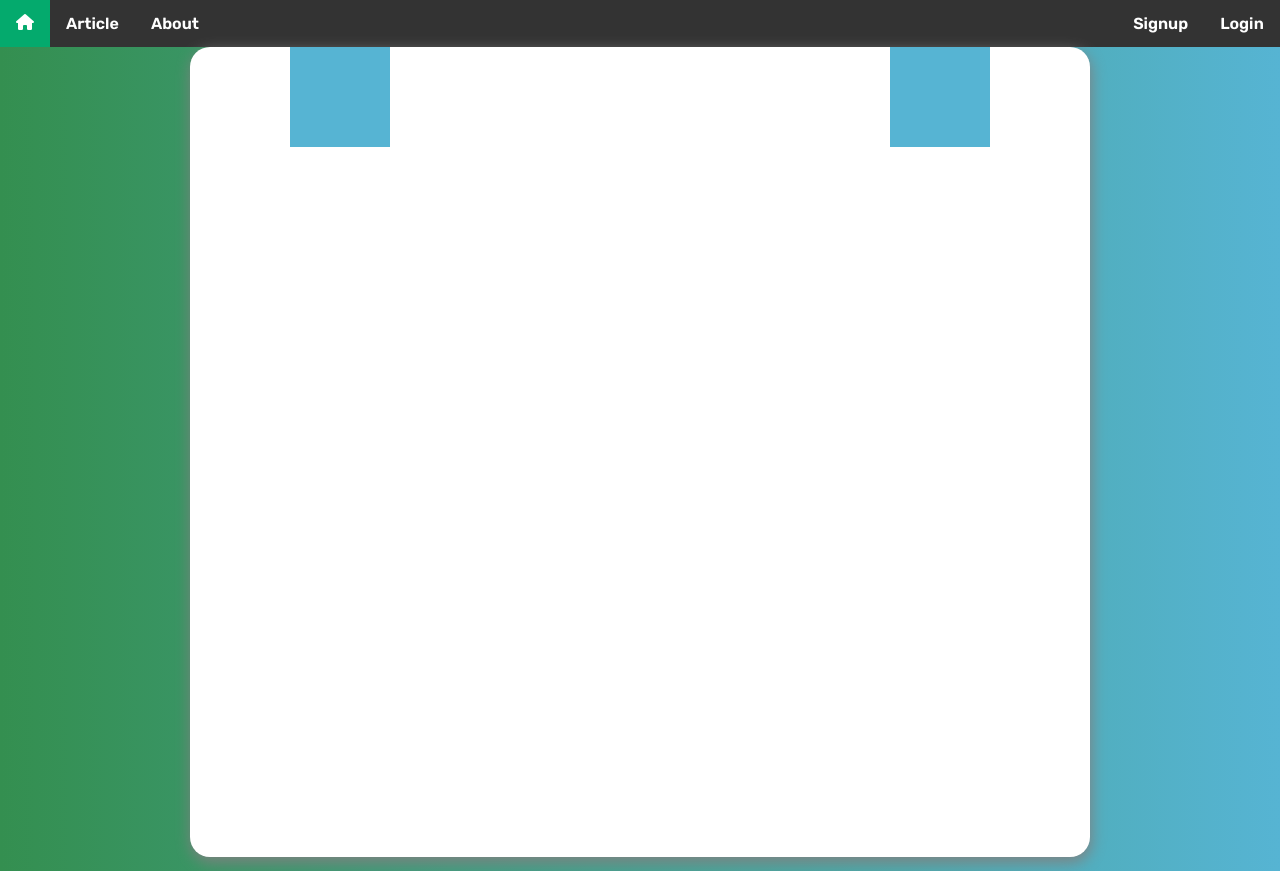
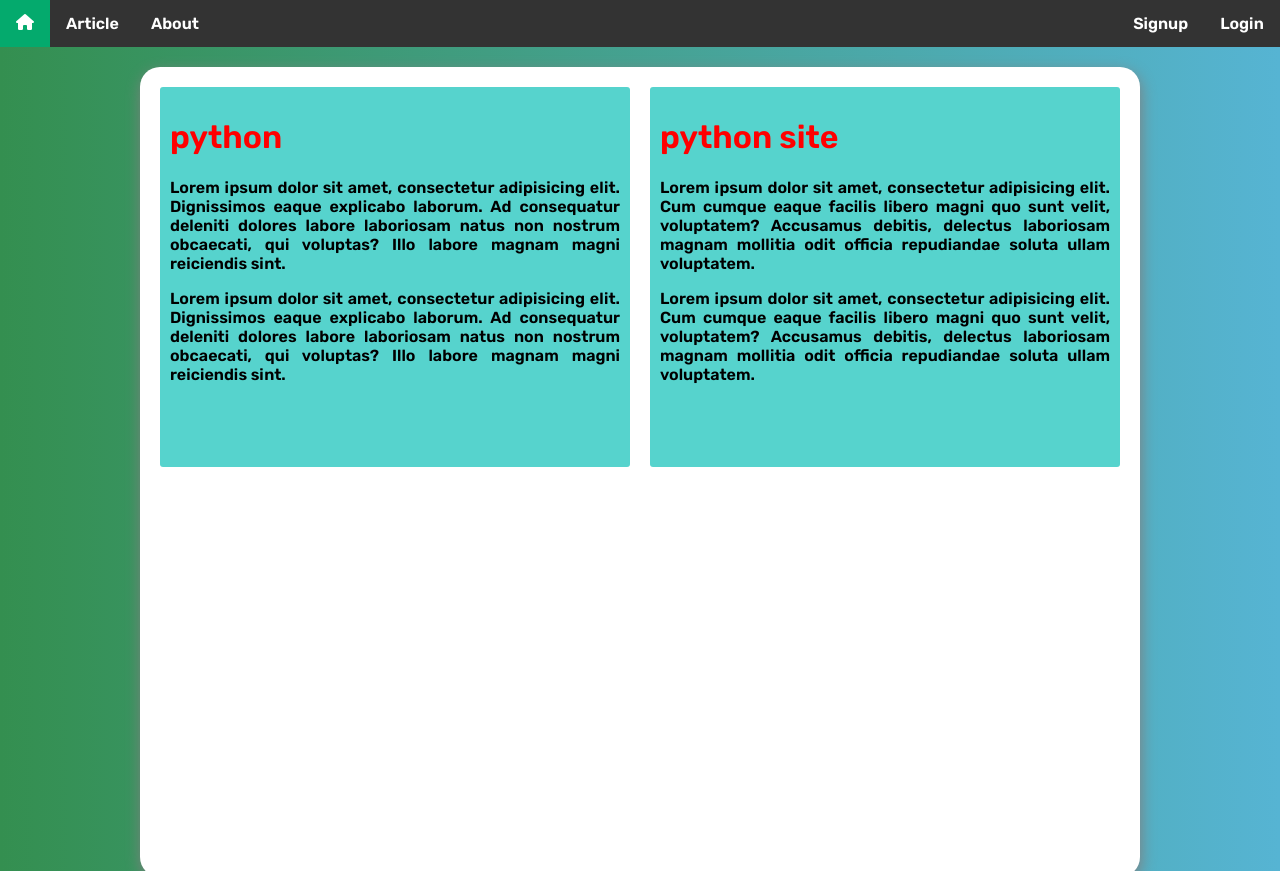
Before and after one commit to mojtaba174/madcraftProject, a Django app: page / in a window 1280 px wide. Run offline with Django 3.2, Linux system fonts and the light colour scheme; some libraries are stand-ins or nearby versions.

Commit message:
home commit

```diff
--- a/static/home.css
+++ b/static/home.css
@@ -16,33 +16,51 @@ h1{
     transform: translateX(-50%);
     background-color: white;
     text-align: center;
-    width: 900px;
+    width: 90%;
     height:93%;
-    margin:0;
+    margin:20px 0;
     border-radius:20px;
     box-shadow: 1px 5px 15px grey;
+    max-width: 1000px;
+
+}
+#header{
+    display: flex;
+    flex-wrap: wrap;
 }
 #imag1{
     width: 100px;
     height: 500px;
     color: red;
 }
-.position-in-back{
-    position: absolute;
+
+.bio{
+    width: calc(50% - 50px);
+    border-radius: 3px;
+    margin: 20px 20px;
+    padding: 10px;
+    height: 360px;
+    background-color: #56d3cd;
+    text-align: justify;
+    text-justify: inter-word;
 }
-.bio{
-    width: 100px;
-    height: 100px;
-    background-color: #56B4D3;
+@media (max-width: 800px){
+    .bio{
+        width: calc(100% - 50px);
+        height: 300px;
+    }
+
 }
 #header{
 
 }
 #bio-sit-box{
     right: 100px;
+    margin-left: 10px;
 }
 #bio-python-box{
     left: 100px;
+    margin-right: 10px;
 }
 body{
     background-attachment: fixed;
--- a/templates/home.html
+++ b/templates/home.html
@@ -15,11 +15,21 @@
     <div id="back-parent">
         <div id="back">
             <header>
-                <div id="header"></div>
+                <div id="header">
+                    <div id="bio-python-box" class="bio position-in-back">
+                        <h1>python</h1>
+                        <p>Lorem ipsum dolor sit amet, consectetur adipisicing elit. Dignissimos eaque explicabo laborum. Ad consequatur deleniti dolores labore laboriosam natus non nostrum obcaecati, qui voluptas? Illo labore magnam magni reiciendis sint.</p>
+                        <p>Lorem ipsum dolor sit amet, consectetur adipisicing elit. Dignissimos eaque explicabo laborum. Ad consequatur deleniti dolores labore laboriosam natus non nostrum obcaecati, qui voluptas? Illo labore magnam magni reiciendis sint.</p>
+                    </div>
+                    <div id="bio-sit-box" class="bio position-in-back">
+                        <h1>python site</h1>
+                        <p>Lorem ipsum dolor sit amet, consectetur adipisicing elit. Cum cumque eaque facilis libero magni quo sunt velit, voluptatem? Accusamus debitis, delectus laboriosam magnam mollitia odit officia repudiandae soluta ullam voluptatem.</p>
+                        <p>Lorem ipsum dolor sit amet, consectetur adipisicing elit. Cum cumque eaque facilis libero magni quo sunt velit, voluptatem? Accusamus debitis, delectus laboriosam magnam mollitia odit officia repudiandae soluta ullam voluptatem.</p>
+                    </div>
+                </div>
             </header>
 
-            <div id="bio-python-box" class="bio position-in-back"></div>
-            <div id="bio-sit-box" class="bio position-in-back"></div>
+
         </div>
     </div>
 
```
